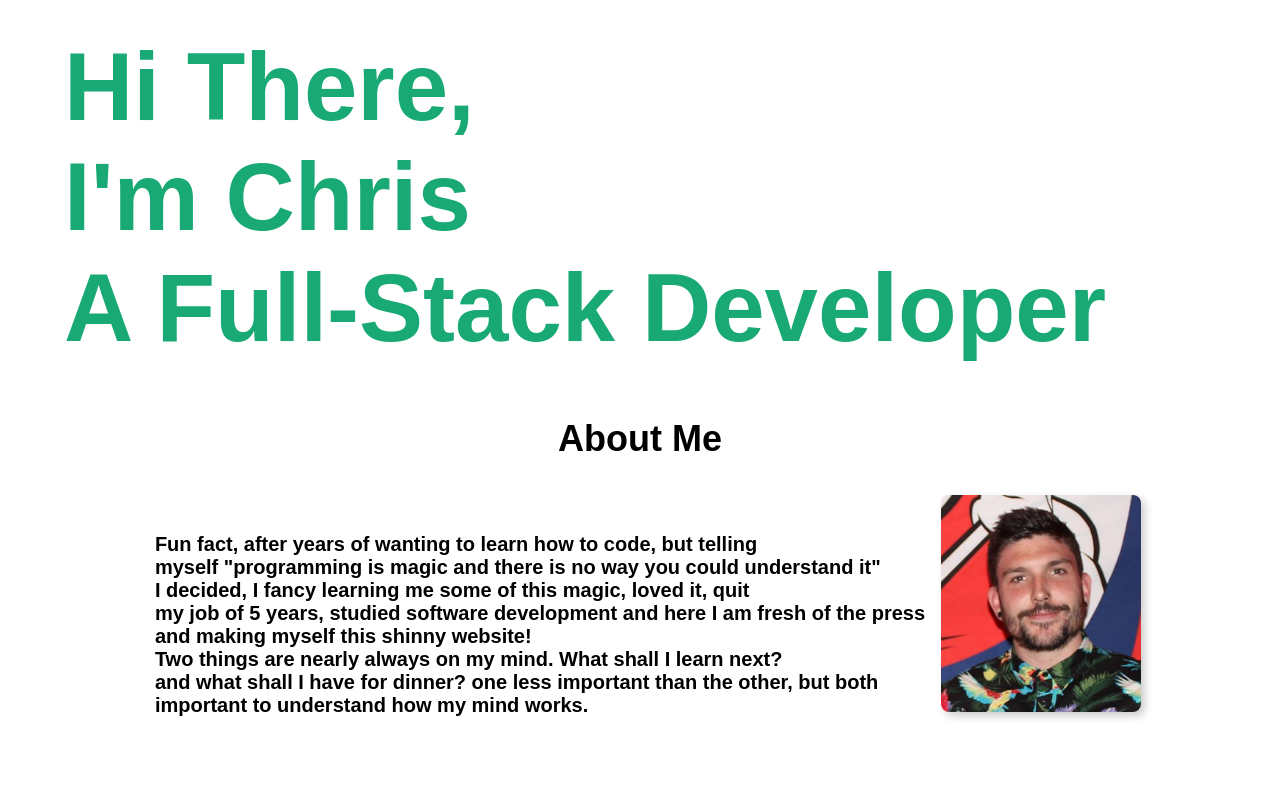
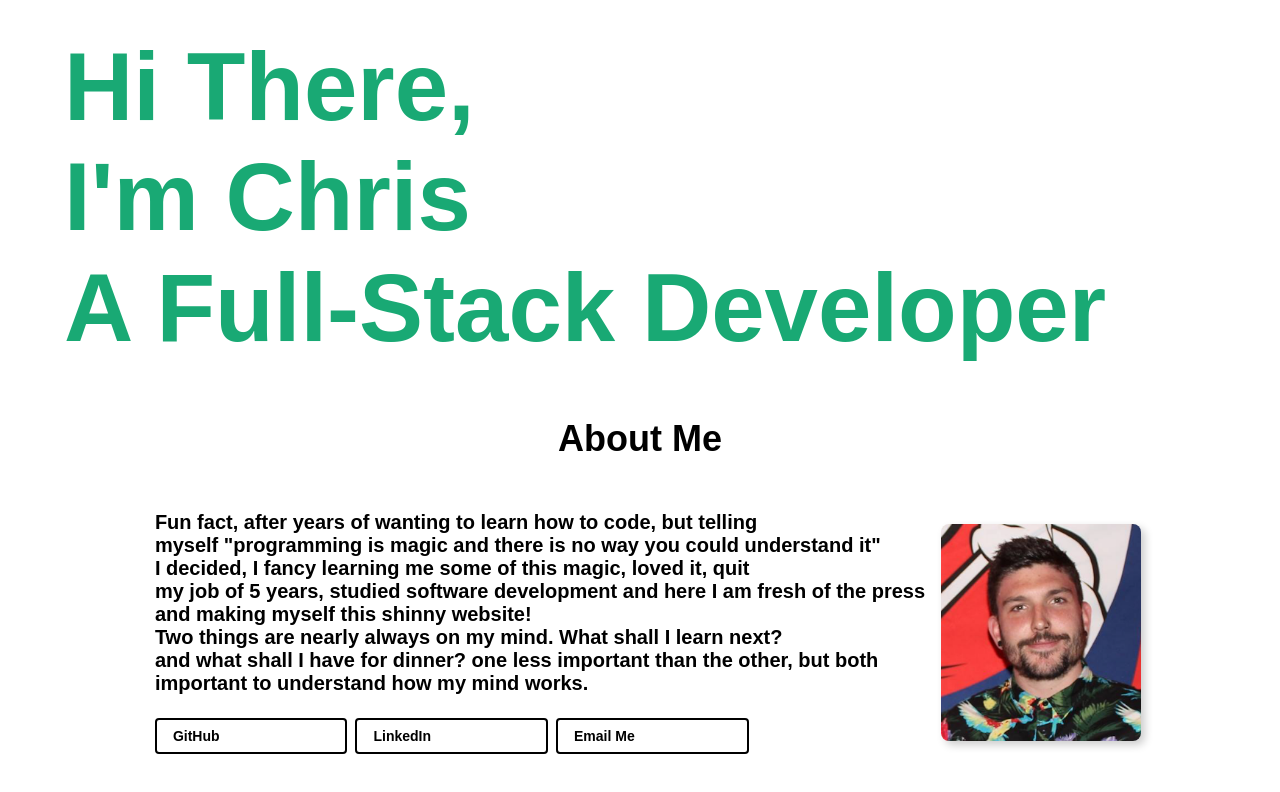
Before and after one commit to ChrisCooney05/portfolio_site, a React (Create React App) app: page / in a window 1280 px wide. Shown: the top 792 px of the page. Built offline with nearby package versions, Linux system fonts and the light colour scheme.

Commit message:
added contact buttons plus links to both github and linkedin

```diff
--- a/src/components/AboutMe.js
+++ b/src/components/AboutMe.js
@@ -14,7 +14,12 @@ class AboutMe extends Component {
           and making myself this shinny website!<br />
           Two things are nearly always on my mind. What shall I learn next? <br />
           and what shall I have for dinner? one less important than the other, but both <br />
-          important to understand how my mind works. <br />
+          important to understand how my mind works. <br /><br />
+          <div className='flex'>
+            <a class="w-25 pa3 mr2 f6 link dim br2 ba bw1 ph3 pv2 mb2 dib black" href="https://github.com/ChrisCooney05">GitHub</a>
+            <a class="w-25 pa3 mr2 f6 link dim br2 ba bw1 ph3 pv2 mb2 dib black" href="https://www.linkedin.com/in/chris-cooney-003028160/">LinkedIn</a>
+            <a class="w-25 pa3 mr2 f6 link dim br2 ba bw1 ph3 pv2 mb2 dib black" href="mailto:chris.cooney05@hotmail.co.uk">Email Me</a>
+          </div>
         </div>
         <img src={image} alt='myImage' width='200px' className='bw2 shadow-5 br3' />
       </div>
```
